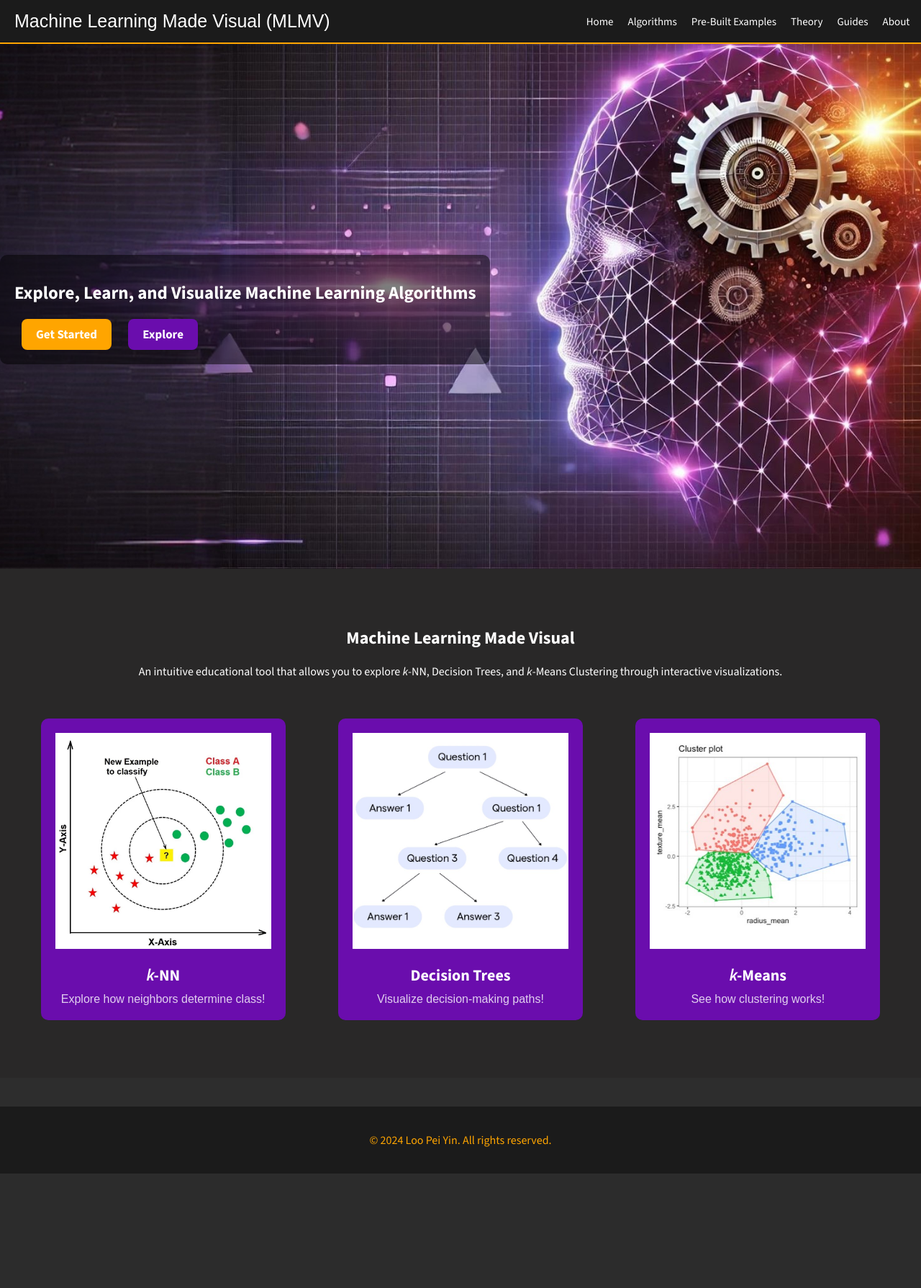
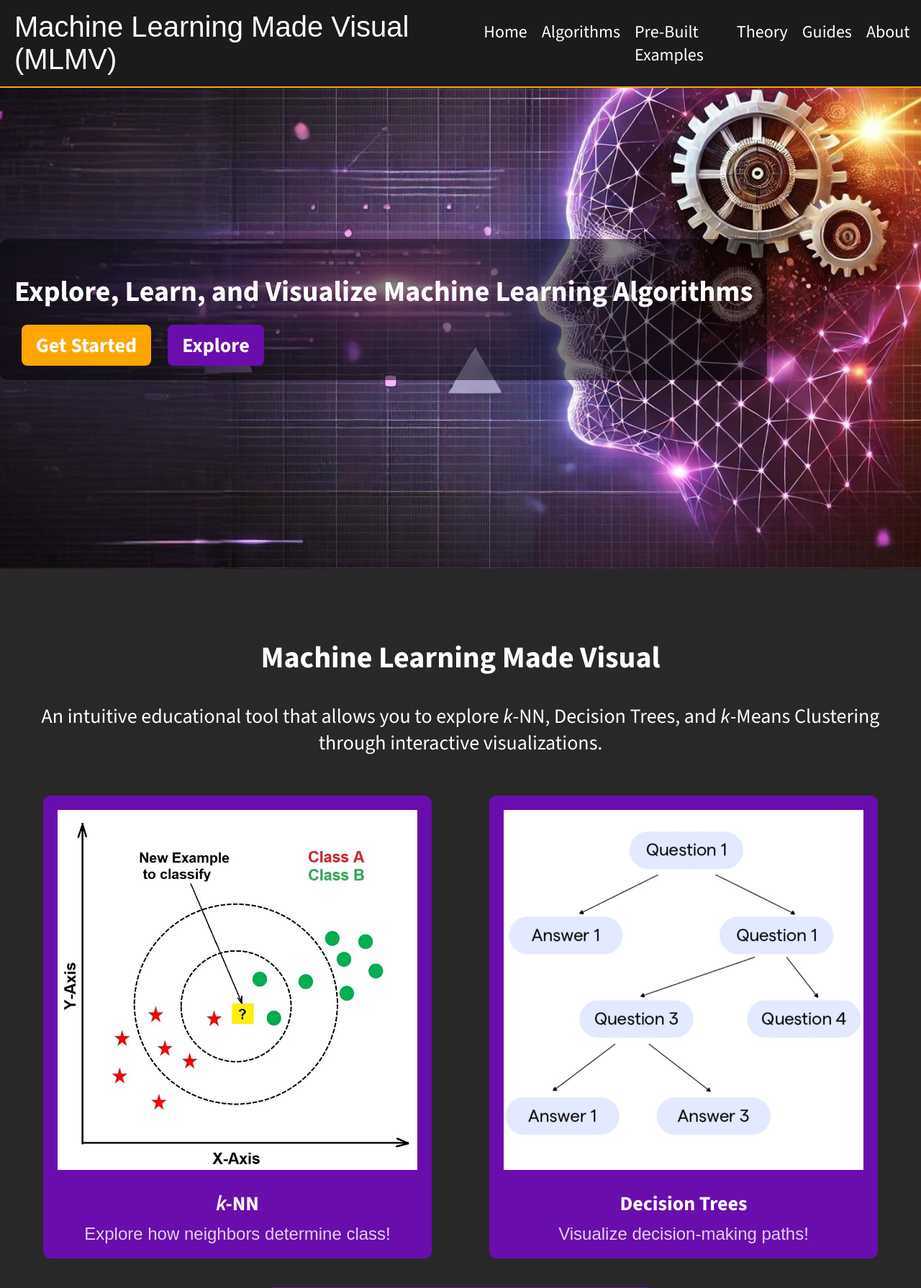
Before and after one commit to PY-01/fyp, a Flask app: page / in a window 1280 px wide. Shown: the top 1789 px of the page at 72% size. Before the commit the page ends 1630 px from the top, so only its background shows below. Run offline with Flask 3, Linux system fonts and the light colour scheme; some web fonts are replaced.

Commit message:
Update styles.css

```diff
--- a/full code/static/styles.css
+++ b/full code/static/styles.css
@@ -32,7 +32,7 @@ a:hover, a:focus {
 
 .logo {
     font-family: 'Signika Negative', sans-serif;
-    font-size: 25px;
+    font-size: 2.5rem;
     color: white;
 }
 
@@ -42,7 +42,7 @@ a:hover, a:focus {
     margin: 0;
     padding: 0;
     margin-right: 10px;
-    font-size: 15px;
+    font-size: 1.5rem;
 }
 
 .nav-links li {
@@ -74,7 +74,7 @@ a:hover, a:focus {
 }
 
 .hero-section h1 {
-    font-size: 25px;
+    font-size: 2.5rem;
     margin-bottom: 20px;
 }
 
@@ -88,7 +88,7 @@ a:hover, a:focus {
     margin: 0 10px;
     cursor: pointer;
     display: inline-block;
-    font-size: 17px;
+    font-size: 1.75rem;
 }
 
 .hero-content {
@@ -118,7 +118,7 @@ a:hover, a:focus {
     padding: 60px 20px;
     text-align: center;
     background-color: #292828;
-    font-size: 16px;
+    font-size: 1.75rem;
 }
 
 /* Card Effect */
@@ -135,7 +135,7 @@ a:hover, a:focus {
     padding: 20px;
     border-radius: 10px;
     text-align: center;
-    width: 300px;
+    width: 500px;
     text-decoration: none;
     transition: transform 0.3s, box-shadow 0.3s;
     position: relative;
@@ -143,8 +143,8 @@ a:hover, a:focus {
 }
 
 .card img {
-    width: 300px; /* Adjust size as needed */
-    height: 300px;
+    width: 500px; /* Adjust size as needed */
+    height: 500px;
     margin-bottom: 15px;
     display: block;
     margin-left: auto;
@@ -152,13 +152,13 @@ a:hover, a:focus {
 }
 
 .card h3 {
-    font-size: 22px;
+    font-size: 1.75rem;
     margin-bottom: 10px;
     font-family: 'Source Sans 3', sans-serif;
 }
 
 .card p {
-    font-size: 16px;
+    font-size: 1.5rem;
     font-family: 'Signika Negative', sans-serif;
     margin: 0;
     opacity: 0.8; /* Slightly transparent text */
@@ -172,7 +172,7 @@ a:hover, a:focus {
 /* Footer */
 .footer {
     background-color: #1B1B1B;
-    font-size: 16px;
+    font-size: 1.5rem;
     padding: 20px;
     text-align: center;
     color: #FFA500; /* Orange */
```
Also changed, not shown: other parts of full code/static/styles.css (+55 -10 lines).
